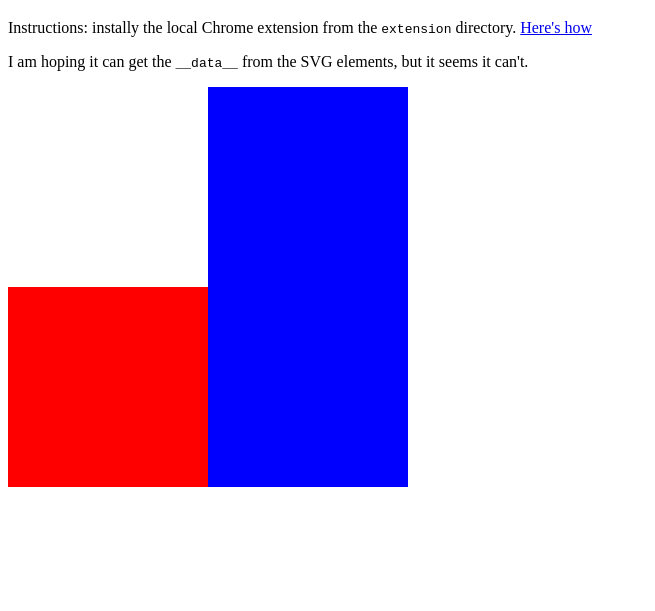
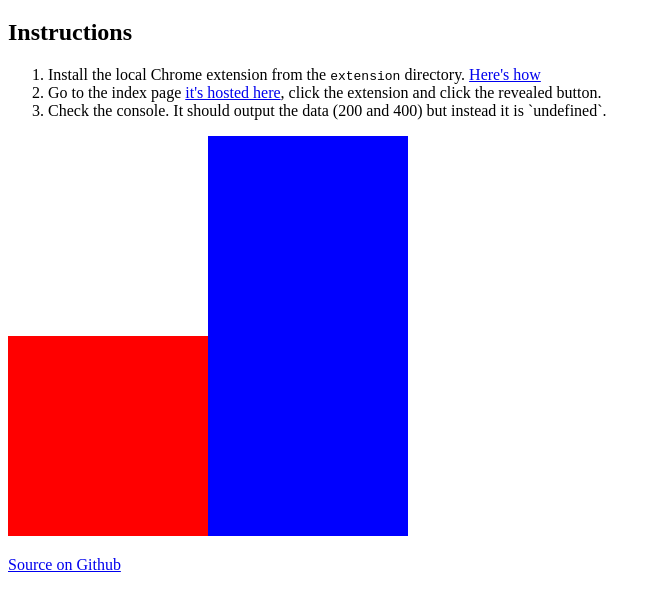
Before and after one commit to poshaughnessy/chrome-extension-tests, a browser extension: page index.html in a window 1280 px wide. Shown: the part 61-672 px from the top of the page, without its empty margins (0-655 px from the left). Drawn offline with Linux system fonts and the light colour scheme.

Commit message:
Update README and instructions

```diff
--- a/index.html
+++ b/index.html
@@ -5,14 +5,19 @@
   </head>
   <body>
     <h1>Chrome extension tests</h1>
-    <p>Instructions: instally the local Chrome extension from the <code>extension</code> directory. <a href="https://developer.chrome.com/extensions/getstarted#unpacked">Here's how</a></p>
-    <p>I am hoping it can get the <code>__data__</code> from the SVG elements, but it seems it can't.</p>
+    <h2>Instructions</h2>
+    <ol>
+      <li>Install the local Chrome extension from the <code>extension</code> directory. <a href="https://developer.chrome.com/extensions/getstarted#unpacked">Here's how</a></li>
+      <li>Go to the index page <a href="https://poshaughnessy.github.io/chrome-extension-tests/index.html">it's hosted here</a>, click the extension and click the revealed button.
+      <li>Check the console. It should output the data (200 and 400) but instead it is `undefined`.</li>
+    </ol>
     <svg width="600" height="400">
       <g>
         <rect x="0" width="200" y="200" height="200" fill="red"></rect>
         <rect x="200" width="200" height="400" fill="blue"></rect>
       </g>
     </svg>
+    <p><a href="https://github.com/poshaughnessy/chrome-extension-tests">Source on Github</a></p>
   </body>
   <script type="text/javascript">
     var rects = document.getElementsByTagName('rect');
```
Also changed, not shown: 1 other file.
